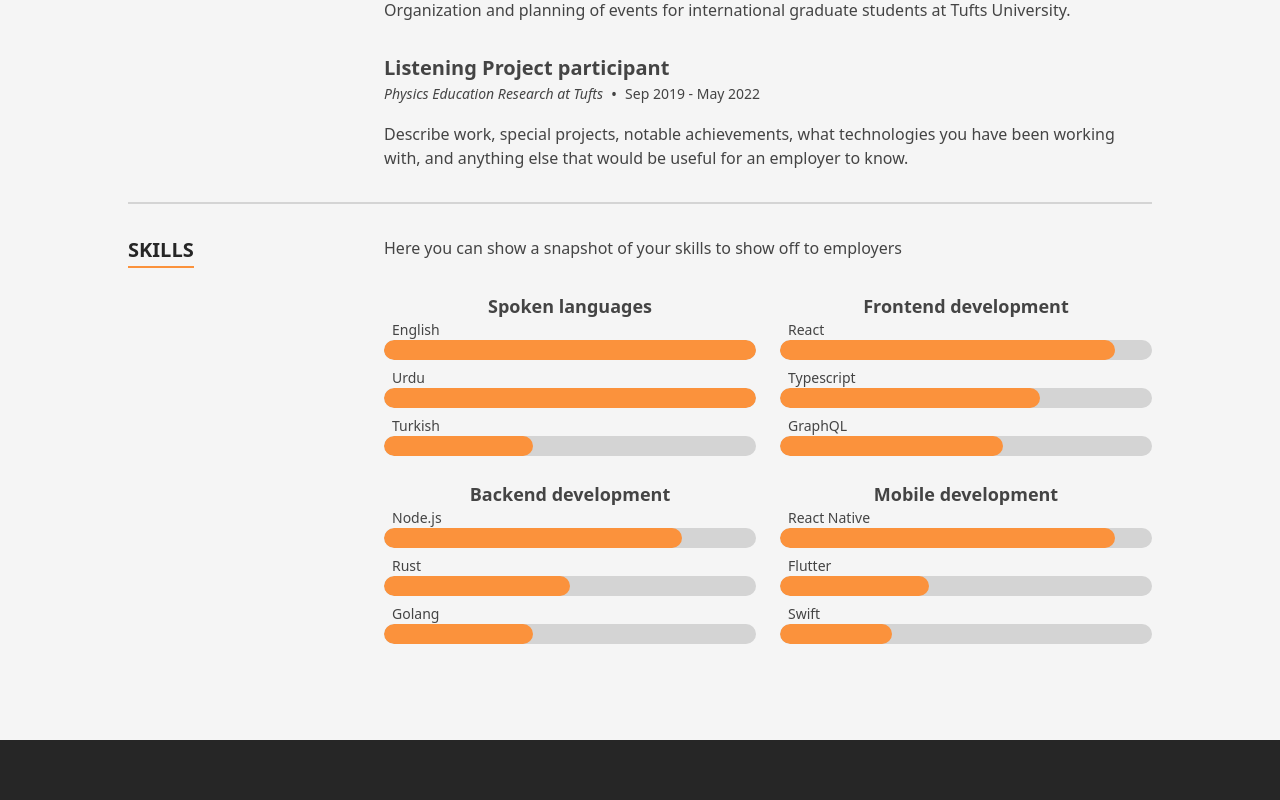
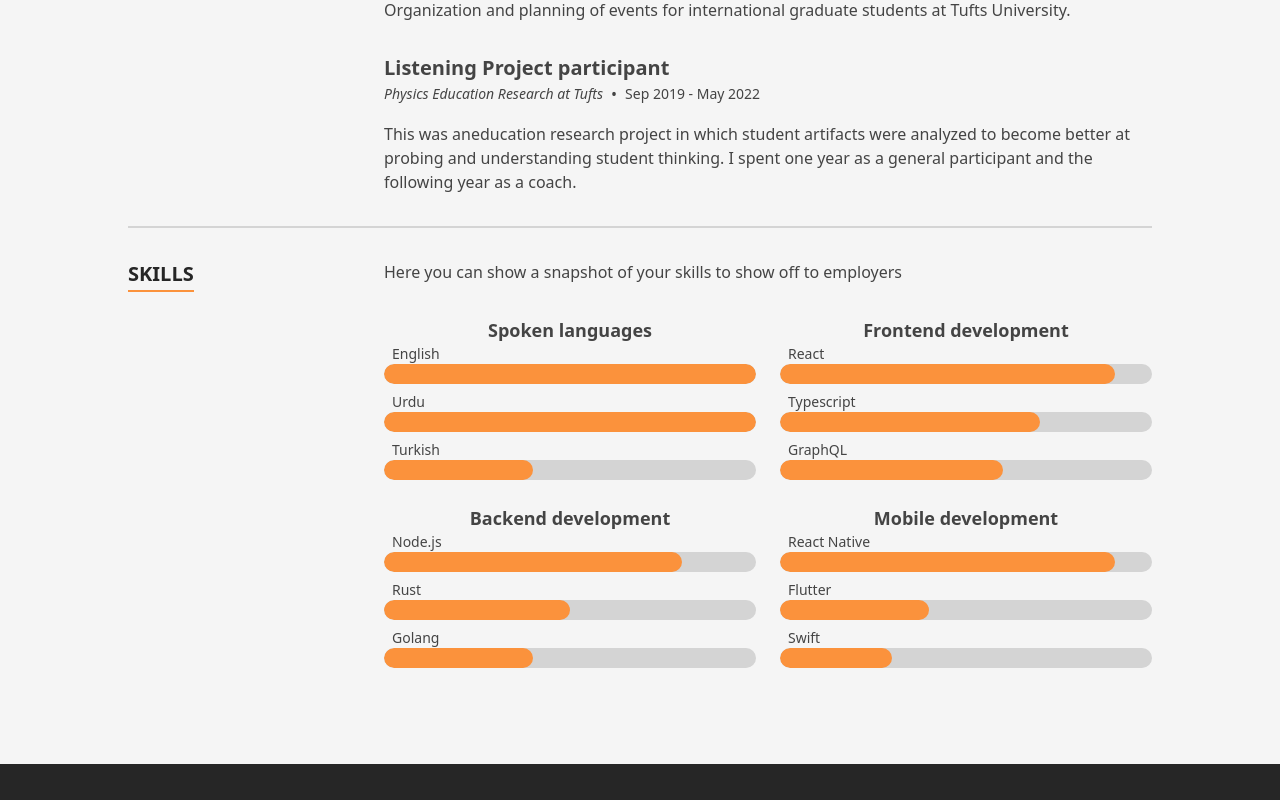
Before and after one commit to zaidikumail/kumailzaidi, a Next.js app: page / in a window 1280 px wide. Shown: the part 1680-2480 px from the top of the page. Built offline with nearby package versions, Linux system fonts and the light colour scheme.

Commit message:
Update data.tsx

```diff
--- a/src/data/data.tsx
+++ b/src/data/data.tsx
@@ -290,8 +290,7 @@ export const experience: TimelineItem[] = [
     title: 'Listening Project participant',
     content: (
       <p>
-        Describe work, special projects, notable achievements, what technologies you have been working with, and
-        anything else that would be useful for an employer to know.
+        This was aneducation research project in which student artifacts were analyzed to become better at probing and understanding student thinking. I spent one year as a general participant and the following year as a coach.
       </p>
     ),
   },
```
